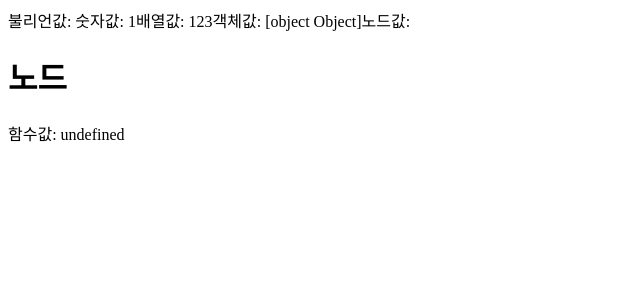
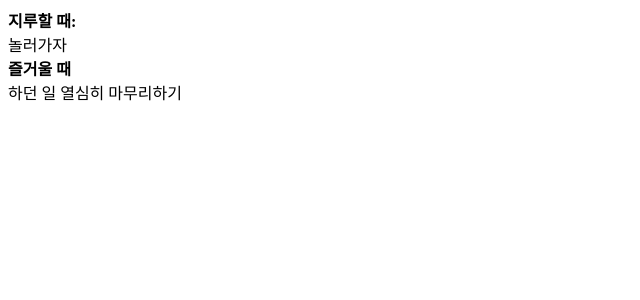
Before and after one commit to seongkyu-lim/do-it-example, a React (Create React App) app: page / in a window 1280 px wide. Shown: the top 300 px of the page, without its empty margins (0-640 px from the left). Built offline with nearby package versions, Linux system fonts and the light colour scheme.

Commit message:
React_property
using other way boolean property.
can use boolean with presense or absense of name

```diff
--- /dev/null
+++ b/src/03/BooleanComponent.jsx
@@ -0,0 +1,10 @@
+import React from 'react';
+
+class BooleanComponent extends React.Component {
+  render() {
+    const message = this.props.bored ? '놀러가자' : '하던 일 열심히 마무리하기';
+    return <div>{message}</div>;
+  }
+}
+
+export default BooleanComponent;
--- a/src/App.js
+++ b/src/App.js
@@ -1,20 +1,20 @@
 import React from 'react';
 
-import ChildComponent from './03/ChildComponent';
+import BooleanComponent from './03/BooleanComponent';
 
 class App extends React.Component {
   render() {
     return (
-      <ChildComponent
-        boolValue={true}
-        numValue={1}
-        arrayValue={[1, 2, 3]}
-        objValue={{ name: '제목', age: 30 }}
-        nodeValue={<h1>노드</h1>}
-        funcValue={() => {
-          console.log('메세지');
-        }}
-      />
+      <div>
+        <div>
+          <b>지루할 때:</b>
+          <BooleanComponent bored />
+        </div>
+        <div>
+          <b>즐거울 때</b>
+          <BooleanComponent />
+        </div>
+      </div>
     );
   }
 }
```
